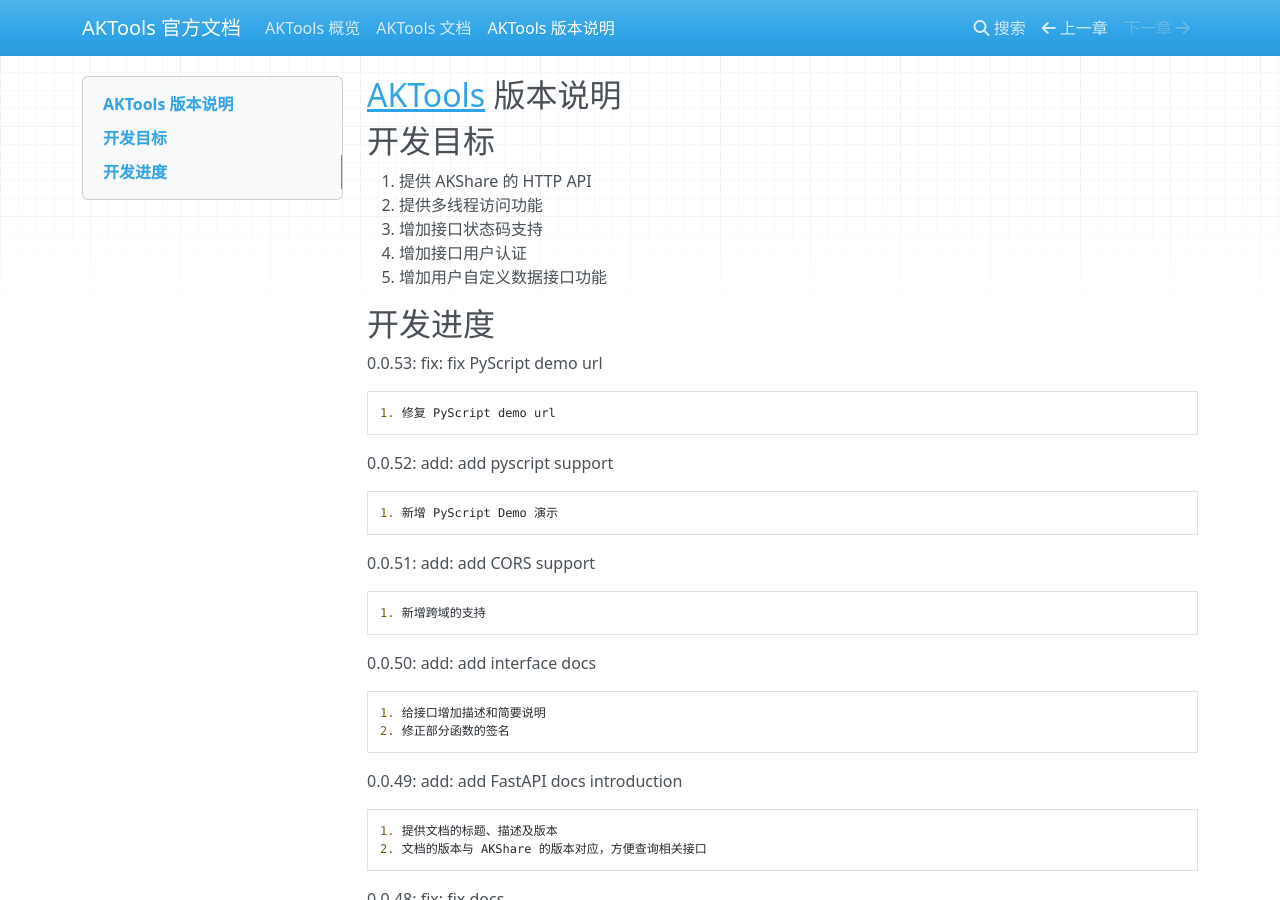
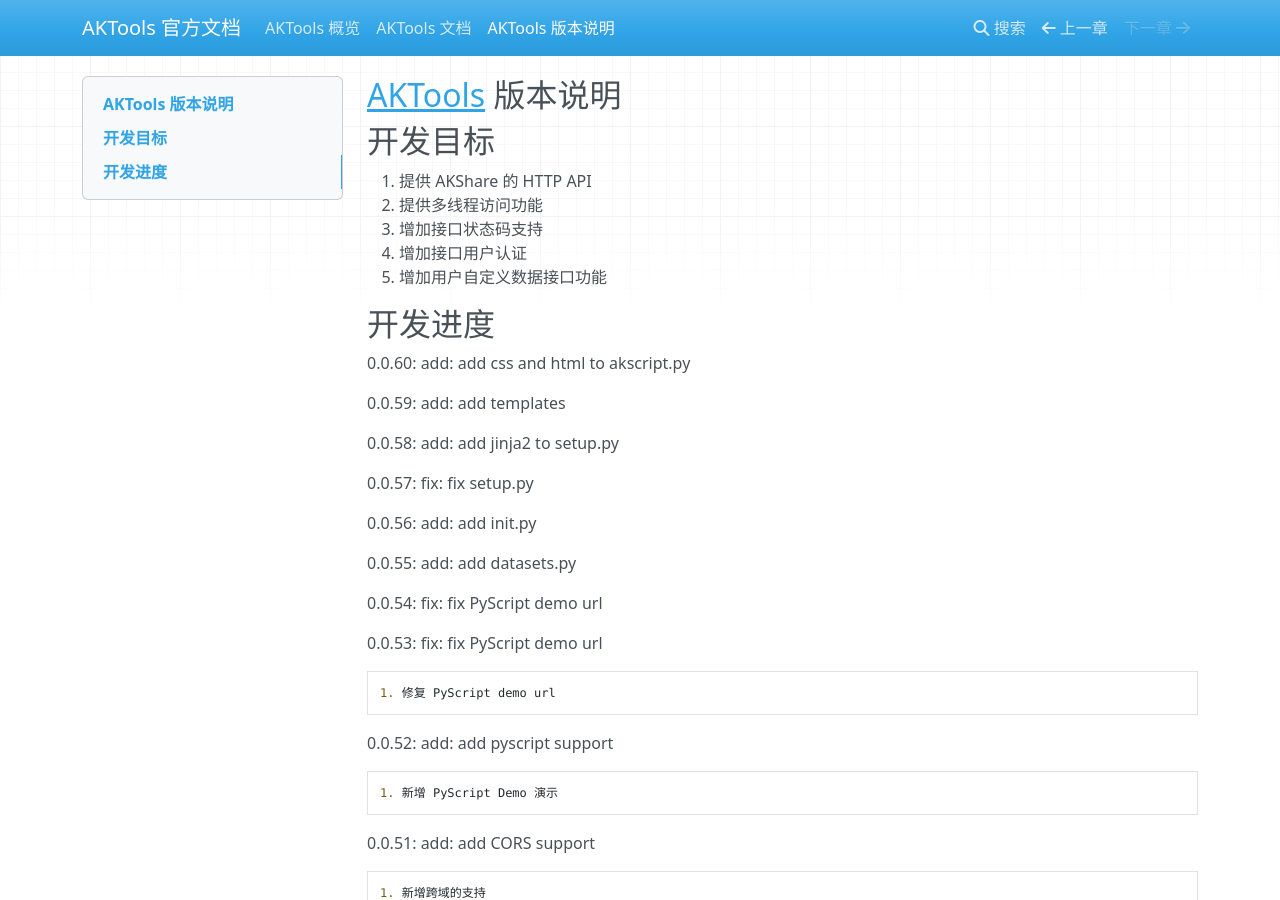
Before and after one commit to akfamily/aktools, an MkDocs documentation site: the page built from docs/aktools_version.md, in a window 1280 px wide and 900 px high. Built offline with MkDocs 1.6.1, drawn with Linux system fonts in a browser that asks for light colours; nearby versions of some CDN libraries.

Commit message:
feat(akscript.py): add css and html to akscript.py
add css and html to akscript.py

```diff
--- a/aktools/__init__.py
+++ b/aktools/__init__.py
@@ -62,8 +62,9 @@
 0.0.57: fix: fix setup.py
 0.0.58: add: add jinja2 to setup.py
 0.0.59: add: add templates
+0.0.60: add: add css and html to akscript.py
 """
 
 __title__ = "AKTools"
-__version__ = "0.0.59"
+__version__ = "0.0.60"
 __author__ = "AKFamily"
--- a/docs/aktools_version.md
+++ b/docs/aktools_version.md
@@ -9,6 +9,20 @@
 5. 增加用户自定义数据接口功能
 
 ## 开发进度
+
+0.0.60: add: add css and html to akscript.py
+
+0.0.59: add: add templates
+
+0.0.58: add: add jinja2 to setup.py
+
+0.0.57: fix: fix setup.py
+
+0.0.56: add: add init.py
+
+0.0.55: add: add datasets.py
+
+0.0.54: fix: fix PyScript demo url
 
 0.0.53: fix: fix PyScript demo url
 
```
Also changed, not shown: aktools/assets/html/akscript.html (+31 -17 lines), 1 other file.
